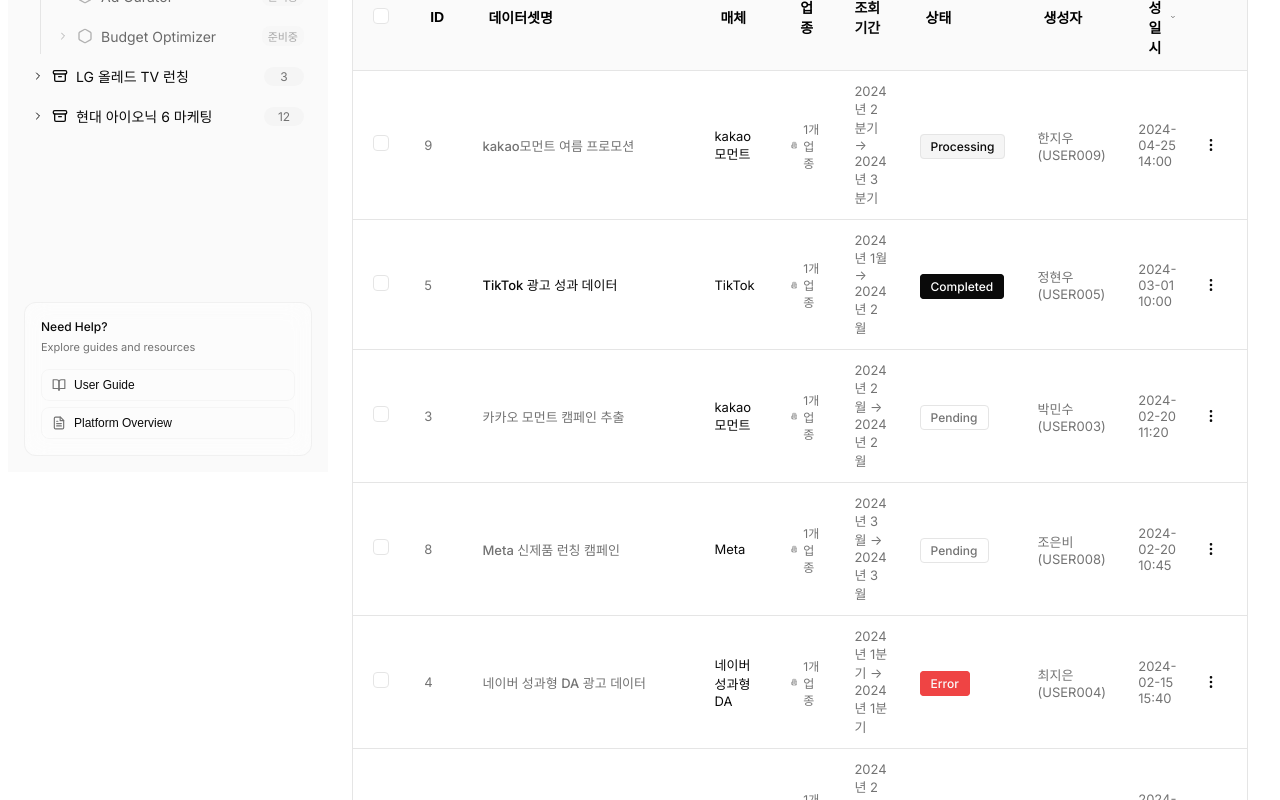
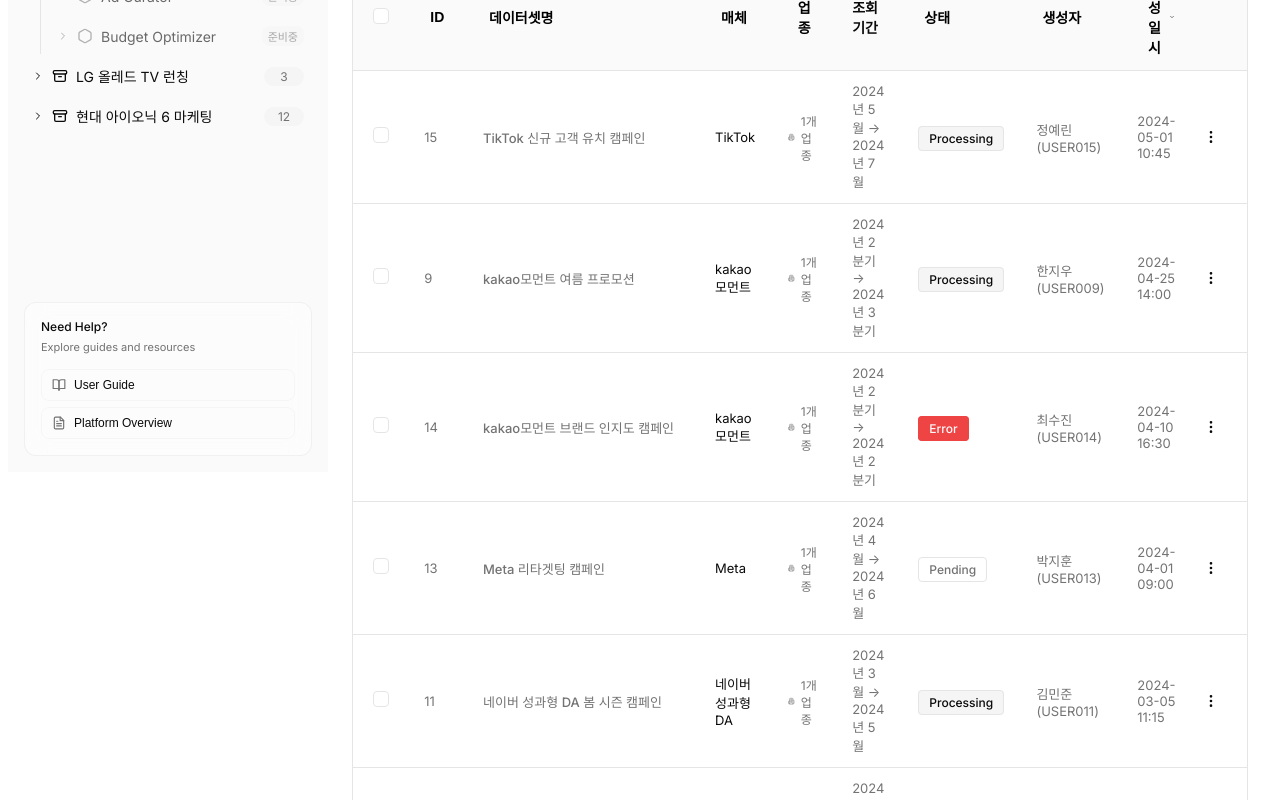
Before and after one commit to taetaej/ReadySet, a React (Vite) app: page /datashot in a window 1280 px wide. Shown: the part 400-1200 px from the top of the page. Built offline with nearby package versions, Linux system fonts and the light colour scheme; a web font is replaced by a local one.

Commit message:
feat: Add more sample datasets for pagination testing
- Increase sample data from 10 to 15 items
- Enable pagination UI to be visible with 2 pages

```diff
--- a/src/components/datashot/types.ts
+++ b/src/components/datashot/types.ts
@@ -147,6 +147,71 @@ export const sampleDatasets: Dataset[] = [
     created: '2024-02-10 09:30',
     creator: '송하늘',
     creatorId: 'USER010'
+  },
+  {
+    id: 11,
+    name: '네이버 성과형 DA 봄 시즌 캠페인',
+    media: '네이버 성과형 DA',
+    industry: '2개 업종',
+    startDate: '2024-03',
+    endDate: '2024-05',
+    periodType: 'month',
+    status: 'Processing',
+    created: '2024-03-05 11:15',
+    creator: '김민준',
+    creatorId: 'USER011'
+  },
+  {
+    id: 12,
+    name: 'Google Ads 검색 광고 최적화',
+    media: 'Google Ads',
+    industry: '전체',
+    startDate: '2024-1',
+    endDate: '2024-2',
+    periodType: 'quarter',
+    status: 'Completed',
+    created: '2024-01-18 14:20',
+    creator: '이서연',
+    creatorId: 'USER012'
+  },
+  {
+    id: 13,
+    name: 'Meta 리타겟팅 캠페인',
+    media: 'Meta',
+    industry: '5개 업종',
+    startDate: '2024-04',
+    endDate: '2024-06',
+    periodType: 'month',
+    status: 'Pending',
+    created: '2024-04-01 09:00',
+    creator: '박지훈',
+    creatorId: 'USER013'
+  },
+  {
+    id: 14,
+    name: 'kakao모먼트 브랜드 인지도 캠페인',
+    media: 'kakao모먼트',
+    industry: '전자제품',
+    startDate: '2024-2',
+    endDate: '2024-2',
+    periodType: 'quarter',
+    status: 'Error',
+    created: '2024-04-10 16:30',
+    creator: '최수진',
+    creatorId: 'USER014'
+  },
+  {
+    id: 15,
+    name: 'TikTok 신규 고객 유치 캠페인',
+    media: 'TikTok',
+    industry: '3개 업종',
+    startDate: '2024-05',
+    endDate: '2024-07',
+    periodType: 'month',
+    status: 'Processing',
+    created: '2024-05-01 10:45',
+    creator: '정예린',
+    creatorId: 'USER015'
   }
 ]
 
```
